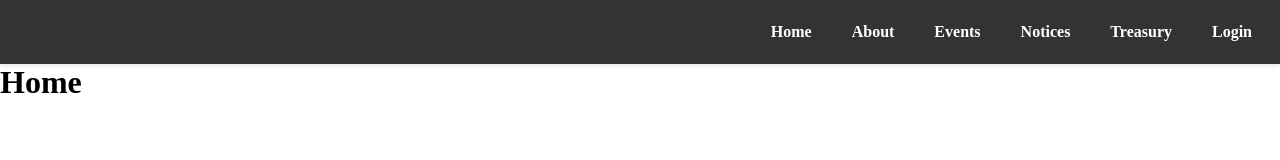
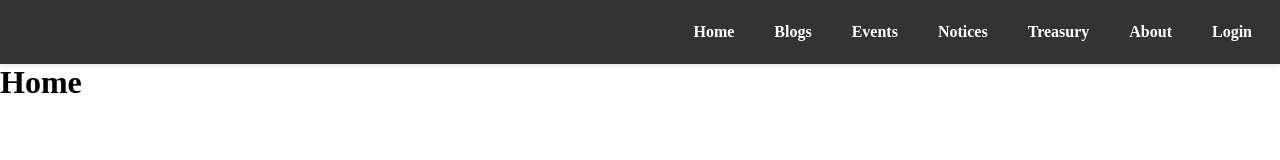
Before and after one commit to SakibSibly/just-cse-club-frontend, a React (Vite) app: page / in a window 1280 px wide. Shown: the top 160 px of the page. Built offline with nearby package versions, Linux system fonts and the light colour scheme; no server answers.

Commit message:
Link to blogs added

```diff
--- a/src/components/NavBar/Navbar.jsx
+++ b/src/components/NavBar/Navbar.jsx
@@ -38,7 +38,7 @@ const Navbar = () => {
                         <Link to="/home" >Home</Link>
                     </li>
                     <li>
-                        <Link to="/about">About</Link>
+                        <Link to="/blogs">Blogs</Link>
                     </li>
                     <li>
                         <Link to="/events">Events</Link>
@@ -48,6 +48,9 @@ const Navbar = () => {
                     </li>
                     <li>
                         <Link to="/treasury">Treasury</Link>
+                    </li>
+                    <li>
+                        <Link to="/about">About</Link>
                     </li>
                 </ul>
                 <div>
```
